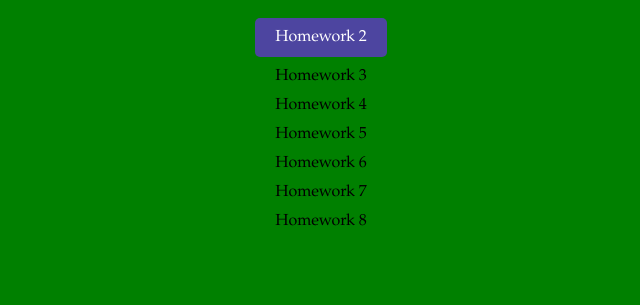
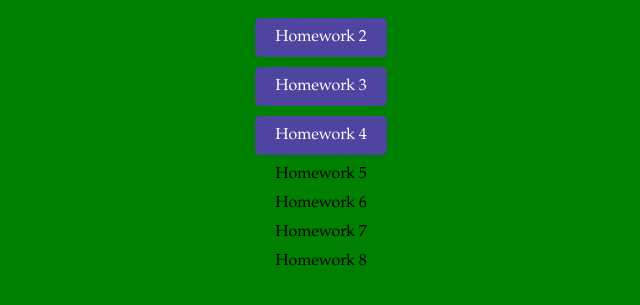
Before and after one commit to ztc-4/ztc-4.github.io-, a plain HTML site: page index.html in a window 1280 px wide. Shown: the part 71-376 px from the top of the page, without its empty margins (319-959 px from the left). Drawn offline with Linux system fonts and the light colour scheme.

Commit message:
Add files via upload

```diff
--- a/index.html
+++ b/index.html
@@ -41,8 +41,8 @@
     <h1>JavaScript Course Assignments</h1>
     <ul>
         <li><a href="hw2.html">Homework 2</a></li>
-        <li>Homework 3</li>
-        <li>Homework 4</li>
+        <li><a href="hw3.html">Homework 3</a></li>
+        <li><a href="hw4.html">Homework 4</a></li>
         <li>Homework 5</li>
         <li>Homework 6</li>
         <li>Homework 7</li>
```
